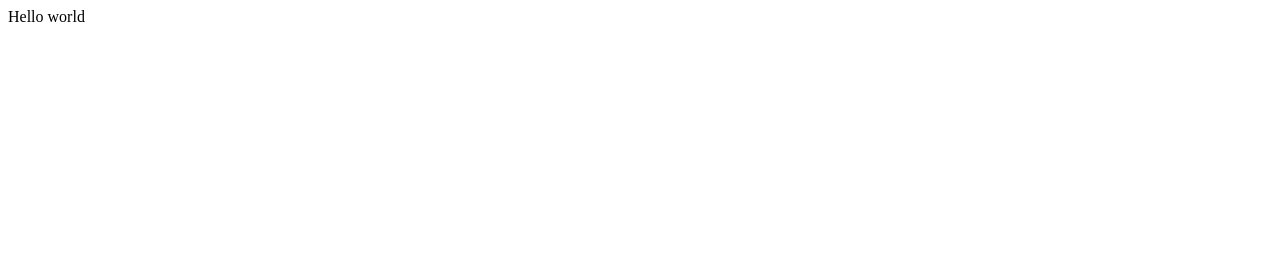
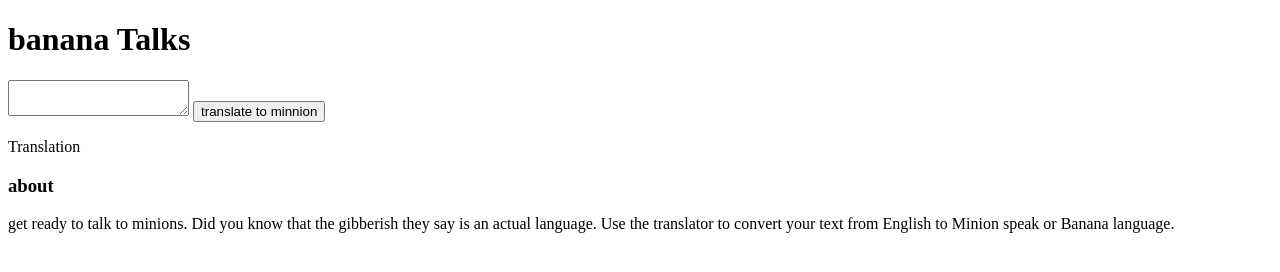
Before and after one commit to sameer-codes/mark6, a plain HTML site: page index.html in a window 1280 px wide. Drawn offline with Linux system fonts and the light colour scheme.

Commit message:
basic html structure is written.

```diff
--- a/index.html
+++ b/index.html
@@ -9,15 +9,26 @@
 </head>
 
 <body>
-  Hello world
-  <script src="script.js"></script>
 
-  <!--
-  This script places a badge on your repl's full-browser view back to your repl's cover
-  page. Try various colors for the theme: dark, light, red, orange, yellow, lime, green,
-  teal, blue, blurple, magenta, pink!
-  -->
-  <script src="https://replit.com/public/js/replit-badge-v2.js" theme="dark" position="bottom-right"></script>
+  <h1>banana Talks</h1>
+
+  <textarea id="text-input"></textarea>
+
+  <button id="translate-button">translate to minnion</button>
+
+  <p>Translation</p>
+
+  <div id="output"></div>
+
+  <footer>
+  <h3>about</h3>
+    <p>get ready to talk to minions. Did you know that the gibberish they say is an actual language. Use the translator to convert your text from English to Minion speak or Banana language.</p>
+  </footer>
+
+
+
+<script src="script.js"></script>
+
 </body>
 
 </html>
```
